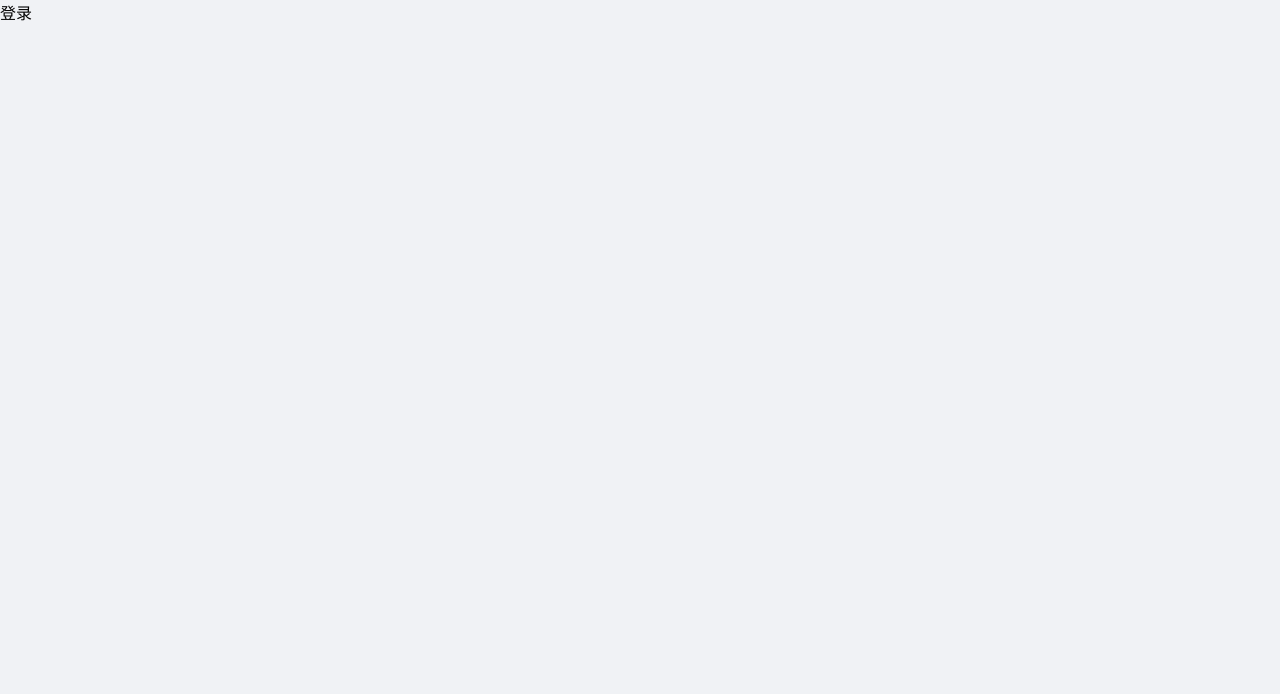
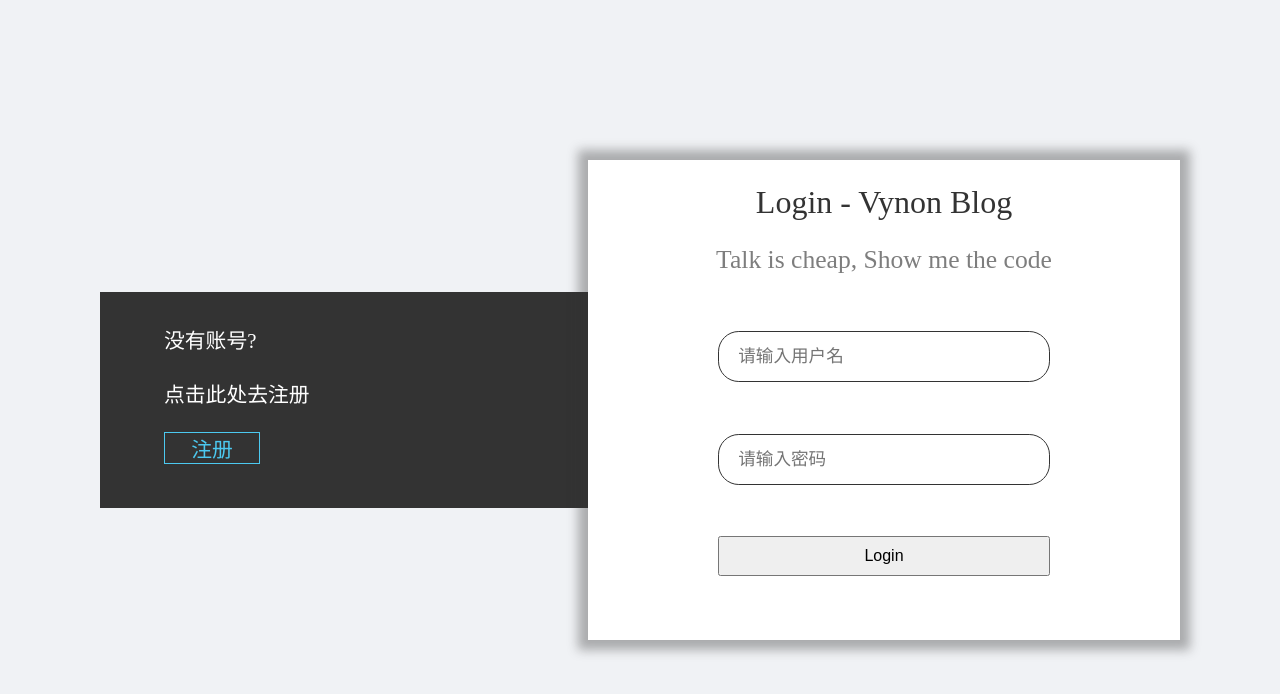
Before and after one commit to NanluQingshi/VynoBlog, a Vue app: page /login in a window 1280 px wide. Shown: the top 694 px of the page. Built offline with nearby package versions, Linux system fonts and the light colour scheme.

Commit message:
登录页面结构

```diff
--- a/src/views/user/Login.vue
+++ b/src/views/user/Login.vue
@@ -1,9 +1,71 @@
+<!--
+ * @Author: nlqs
+ * @Date: 2024-05-25 19:26:05
+ * @Description:
+-->
 <script setup>
+import Main from './components/Main.vue'
 </script>
 
 <template>
-  <div>登录</div>
+  <div class="box">
+    <div class="register">
+      <p>没有账号?</p>
+      <p>点击此处去注册</p>
+      <p class="register-btn" @click="$router.push('/register')">注册</p>
+    </div>
+    <div class="login">
+      <Main op="Login"></Main>
+    </div>
+  </div>
 </template>
 
 <style lang="less" scoped>
+.box {
+  display: flex;
+  justify-content: space-between;
+  align-items: center;
+  width: 67.5rem;
+  position: absolute;
+  // 以左上角与父元素为基准
+  left: 50%;
+  top: 50%;
+  // 以自身中心为基准移动
+  transform: translate(-50%, -50%);
+
+  .register {
+    padding: 2rem 4rem;
+    width: 30.5rem;
+    height: 13.5rem;
+    background-color: #333333;
+    color: #fff;
+    font-size: 1.3rem;
+
+    p {
+      margin-bottom: 1.5rem;
+    }
+
+    .register-btn {
+      text-align: center;
+      width: 6rem;
+      border: 1px solid #4cc9f0;
+      cursor: pointer;
+      background-color: transparent;
+      color: #4cc9f0;
+
+      &:hover {
+        color: #fff;
+        background-color: #4cc9f0;
+      }
+    }
+  }
+
+  .login {
+    flex: 1;
+    height: 30rem;
+    background-color: #fff;
+
+    box-shadow: 0 0 10px 10px rgba(51, 51, 51, 0.37)
+  }
+}
 </style>
--- /dev/null
+++ b/src/views/user/components/Main.vue
@@ -0,0 +1,98 @@
+<!--
+ * @Author: nlqs
+ * @Date: 2024-05-26 15:48:16
+ * @Description: 登录注册页通用组件
+-->
+<script setup>
+import { ref, defineProps } from 'vue'
+
+// 用户名
+const username = ref('')
+// 密码
+const password = ref('')
+
+// 接收父组件传递的参数
+defineProps({
+  op: String
+})
+
+</script>
+
+<template>
+  <div class="side-box">
+    <div class="title">
+      <p class="name">{{ op }} - Vynon Blog</p>
+      <p>Talk is cheap, Show me the code</p>
+    </div>
+    <div class="form">
+      <input
+        type="text"
+        placeholder="请输入用户名"
+        v-model="username"
+      >
+      <input
+        type="password"
+        placeholder="请输入密码"
+        v-model="password"
+      >
+      <button @click="goLogin">{{ op }}</button>
+    </div>
+  </div>
+</template>
+
+<style lang="less" scoped>
+.side-box {
+  padding: 1.5rem 3.8rem;
+
+
+  .title {
+    text-align: center;
+    height: 6rem;
+    font-size: 1.6rem;
+    color: #7e7e7e;
+
+    .name {
+      margin-bottom: 1.5rem;
+      color: #333;
+      font-size: 2rem;
+    }
+  }
+
+  .form {
+    height: 20rem;
+    background-color: #fff;
+    text-align: center;
+
+    input {
+      margin-bottom: 3.2rem;
+      padding-left: 1.2rem;
+      width: 20.75rem;
+      height: 3.2rem;
+      font-size: 1.1rem;
+      border: 1px solid #333;
+      border-radius: 1.3rem;
+      outline: nine;
+      transition: 0.8s;
+
+      &:nth-child(1) {
+        margin-top: 3.2rem;
+      }
+
+      &:focus {
+        font-size: 1.5rem;
+        box-shadow: 0 0 5px 5px rgba(129, 146, 202, 0.356);
+      }
+    }
+
+    button {
+      margin: 0 auto;
+      display: block;
+      width: 20.75rem;
+      height: 2.5rem;
+      font-size: 1rem;
+      cursor: pointer;
+    }
+  }
+}
+
+</style>
```
